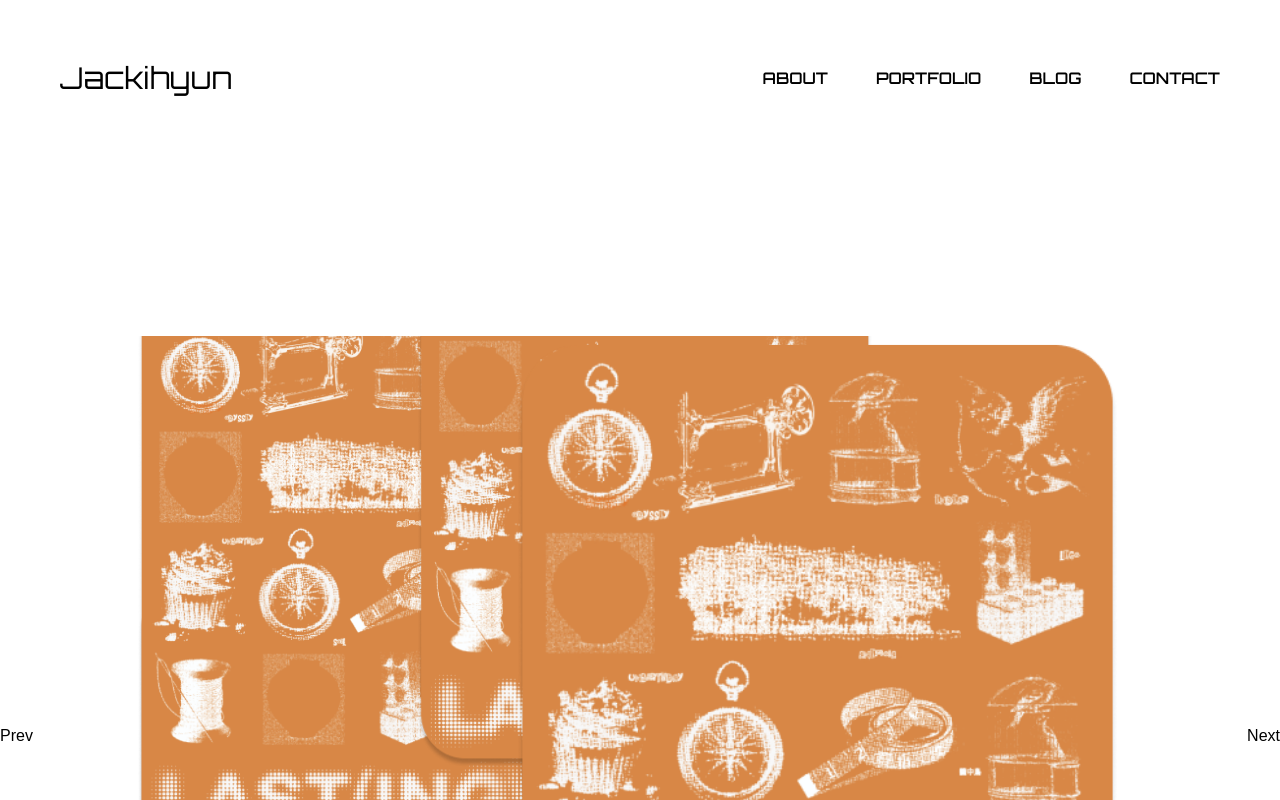
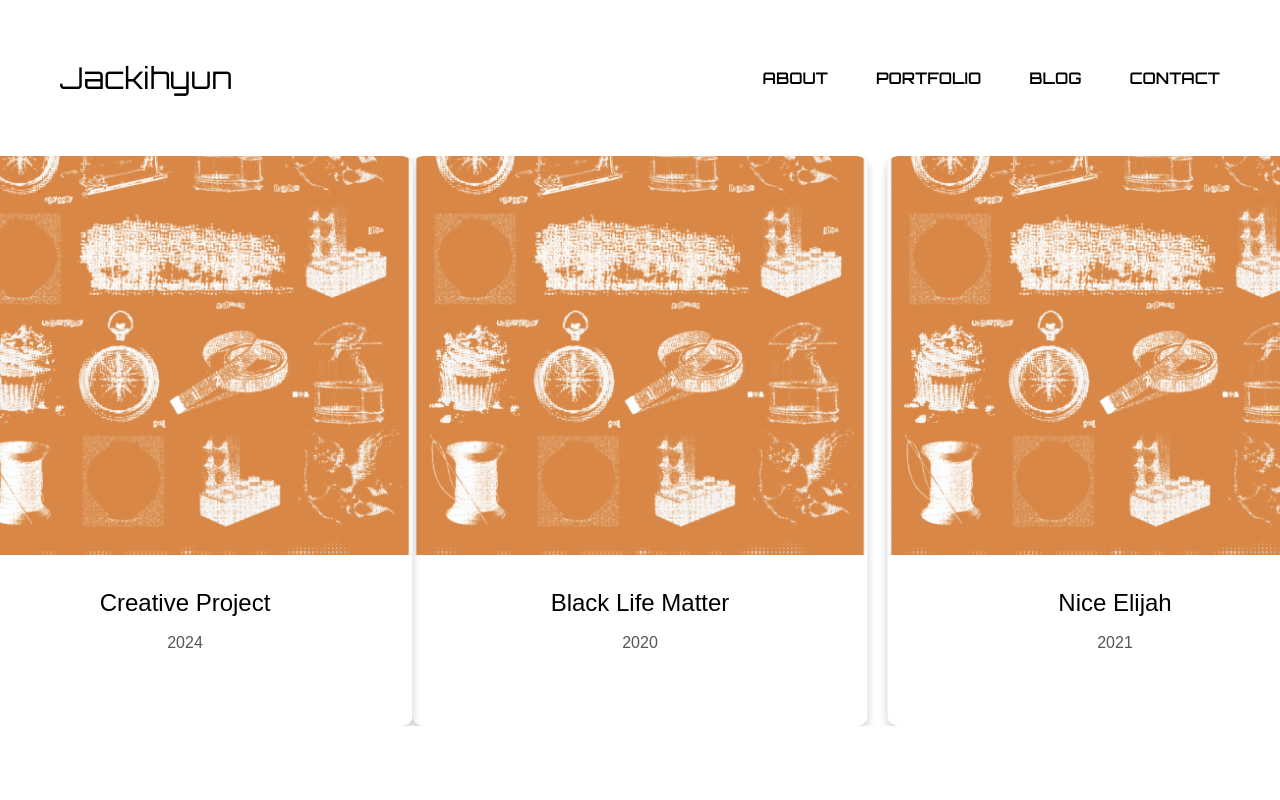
Before and after one commit to Jackihyun/my-portfolio-web, a React (Vite) app in the folder frontend/: page / in a window 1280 px wide. Shown: the top 800 px of the page. Built offline with nearby package versions, Linux system fonts and the light colour scheme.

Commit message:
feat:카드 캐로우셀 컴포넌트 만드는중

```diff
--- a/frontend/package.json
+++ b/frontend/package.json
@@ -10,6 +10,8 @@
     "preview": "vite preview"
   },
   "dependencies": {
+    "embla-carousel": "^8.5.2",
+    "embla-carousel-react": "^8.5.2",
     "gsap": "^3.12.5",
     "react": "^18.3.1",
     "react-dom": "^18.3.1",
--- a/frontend/src/pages/Home/Card.tsx
+++ /dev/null
@@ -1,24 +0,0 @@
-interface CardProps {
-  imgSrc: string;
-  title: string;
-  year: string;
-  isCentered: boolean;
-}
-
-export default function Card({ imgSrc, title, year, isCentered }: CardProps) {
-  return (
-    <div
-      className={`relative w-[355px] h-[449px] xl:w-[455px] xl:h-[570px] border-0 rounded-xl transition-transform duration-300 ${
-        isCentered ? "scale-110" : ""
-      }`}
-    >
-      <img className="object-fill rounded-t-xl" src={imgSrc} alt={title} />
-      {isCentered && (
-        <div className="p-4">
-          <h2 className="text-xl font-bold">{title}</h2>
-          <p className="text-base">{year}</p>
-        </div>
-      )}
-    </div>
-  );
-}
--- a/frontend/src/pages/Home/Home.tsx
+++ b/frontend/src/pages/Home/Home.tsx
@@ -1,11 +1,6 @@
-import { useState } from "react";
 import Layout from "../../layout/Layout";
-import Card from "./Card";
 import PortfolioSrc1 from "../../assets/imgs/portfolio1.png";
-import gsap from "gsap";
-import Draggable from "gsap/Draggable";
-
-gsap.registerPlugin(Draggable);
+import Carousel from "../Home/components/Carousel";
 
 export default function Home() {
   const cards = [
@@ -36,55 +31,10 @@ export default function Home() {
     },
   ];
 
-  const [currentIndex, setCurrentIndex] = useState(0);
-
-  const handleNext = () => {
-    setCurrentIndex((prevIndex) => (prevIndex + 1) % cards.length);
-  };
-
-  const handlePrev = () => {
-    setCurrentIndex(
-      (prevIndex) => (prevIndex - 1 + cards.length) % cards.length
-    );
-  };
-
   return (
     <Layout>
-      <div className="relative mt-[180px] w-full h-screen flex justify-center items-center overflow-hidden">
-        <div className="relative w-[600px] h-[600px]">
-          {cards.map((card, index) => {
-            const angle = (360 / cards.length) * (index - currentIndex);
-            const translateX = 250 * Math.cos((angle * Math.PI) / 180);
-            const translateY = 250 * Math.sin((angle * Math.PI) / 180);
-            const isCentered = index === currentIndex;
-            const scale = isCentered ? 1.2 : 1;
-            const zIndex = isCentered ? 10 : 1;
-
-            return (
-              <div
-                key={index}
-                className="absolute transition-transform duration-500"
-                style={{
-                  transform: `translate(${translateX}px, ${translateY}px) scale(${scale})`,
-                  zIndex,
-                }}
-              >
-                <Card
-                  imgSrc={card.imgSrc}
-                  title={card.title}
-                  year={card.year}
-                  isCentered={isCentered}
-                />
-              </div>
-            );
-          })}
-        </div>
-        <button onClick={handlePrev} className="absolute left-0">
-          Prev
-        </button>
-        <button onClick={handleNext} className="absolute right-0">
-          Next
-        </button>
+      <div>
+        <Carousel cards={cards} />
       </div>
     </Layout>
   );
--- /dev/null
+++ b/frontend/src/pages/Home/components/Card.tsx
@@ -0,0 +1,19 @@
+interface CardProps {
+  imgSrc: string;
+  title: string;
+  year: string;
+}
+
+export default function Card({ imgSrc, title, year }: CardProps) {
+  return (
+    <div
+      className={`relative w-[355px] h-[449px] xl:w-[455px] xl:h-[570px] border-0 rounded-xl transition-transform duration-300`}
+    >
+      <img className="object-fill rounded-t-xl" src={imgSrc} alt={title} />
+      <div className="p-4">
+        <h2 className="text-xl font-bold">{title}</h2>
+        <p className="text-base">{year}</p>
+      </div>
+    </div>
+  );
+}
--- /dev/null
+++ b/frontend/src/pages/Home/components/Carousel.tsx
@@ -0,0 +1,45 @@
+import React from "react";
+import useEmblaCarousel from "embla-carousel-react";
+import "../style/Carousel.css";
+
+interface Card {
+  imgSrc: string;
+  title: string;
+  year: string;
+}
+
+interface CarouselProps {
+  cards: Card[];
+}
+
+const Carousel: React.FC<CarouselProps> = ({ cards }) => {
+  // Embla Carousel 초기화 (dragFree와 loop 설정)
+  const [emblaRef] = useEmblaCarousel({
+    loop: true, // 무한 루프
+    dragFree: true, // 드래그의 자연스러움 개선
+    align: "center", // 중앙 정렬
+    skipSnaps: false, // 카드 고정
+  });
+
+  return (
+    <div className="carousel">
+      <div className="embla" ref={emblaRef}>
+        <div className="embla__container">
+          {cards.map((card, index) => (
+            <div className="embla__slide" key={index}>
+              <div className="carousel-item">
+                <img src={card.imgSrc} alt={card.title} />
+                <div className="content">
+                  <h3>{card.title}</h3>
+                  <p>{card.year}</p>
+                </div>
+              </div>
+            </div>
+          ))}
+        </div>
+      </div>
+    </div>
+  );
+};
+
+export default Carousel;
--- /dev/null
+++ b/frontend/src/pages/Home/style/Carousel.css
@@ -0,0 +1,65 @@
+.carousel {
+  position: relative;
+  width: 100%;
+  height: 600px;
+  overflow: hidden;
+}
+
+.embla {
+  overflow: hidden;
+  width: 100%;
+}
+
+.embla__container {
+  display: flex;
+  gap: 20px; /* 카드 간격 */
+  height: 100%;
+}
+
+.embla__slide {
+  position: relative;
+  flex: 0 0 455px; /* 카드 크기 */
+  height: 570px;
+  transform-origin: center;
+}
+
+.embla__slide:nth-child(1) {
+  transform: rotateY(-26deg); /* 왼쪽 카드 */
+}
+.embla__slide:nth-child(2) {
+  transform: rotateY(0deg); /* 중앙 카드 */
+}
+.embla__slide:nth-child(3) {
+  transform: rotateY(26deg); /* 오른쪽 카드 */
+}
+
+.carousel-item {
+  background: #fff;
+  border-radius: 10px;
+  box-shadow: 0 4px 8px rgba(0, 0, 0, 0.2);
+  overflow: hidden;
+  height: 100%;
+  display: flex;
+  flex-direction: column;
+}
+
+.carousel-item img {
+  width: 100%;
+  height: 70%;
+  object-fit: cover;
+  border-radius: 10px 10px 0 0;
+}
+
+.carousel-item .content {
+  padding: 20px;
+  text-align: center;
+}
+
+.carousel-item h3 {
+  font-size: 1.5rem;
+  margin: 10px 0;
+}
+
+.carousel-item p {
+  color: #555;
+}
```
Also changed, not shown: 1 other file (tests, documents, lock files or other folders).
